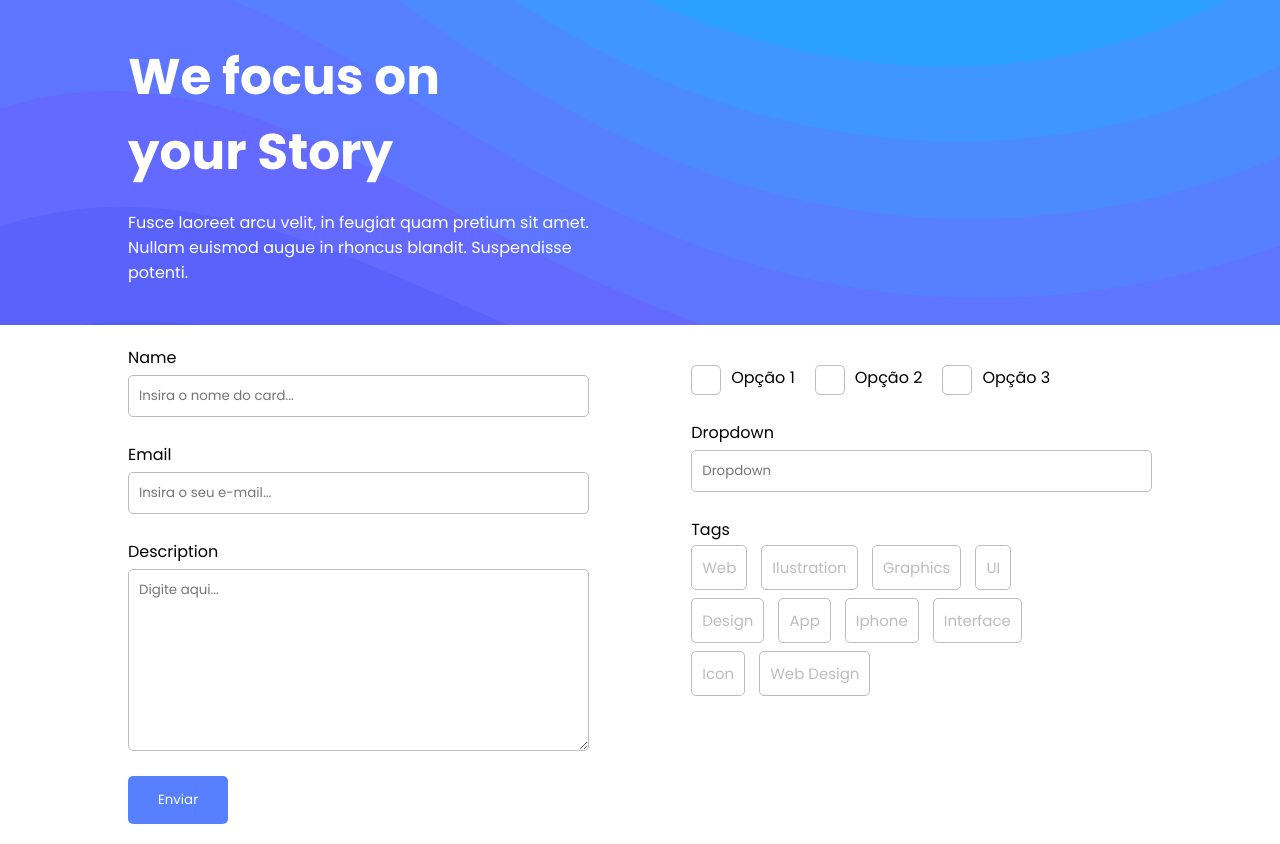
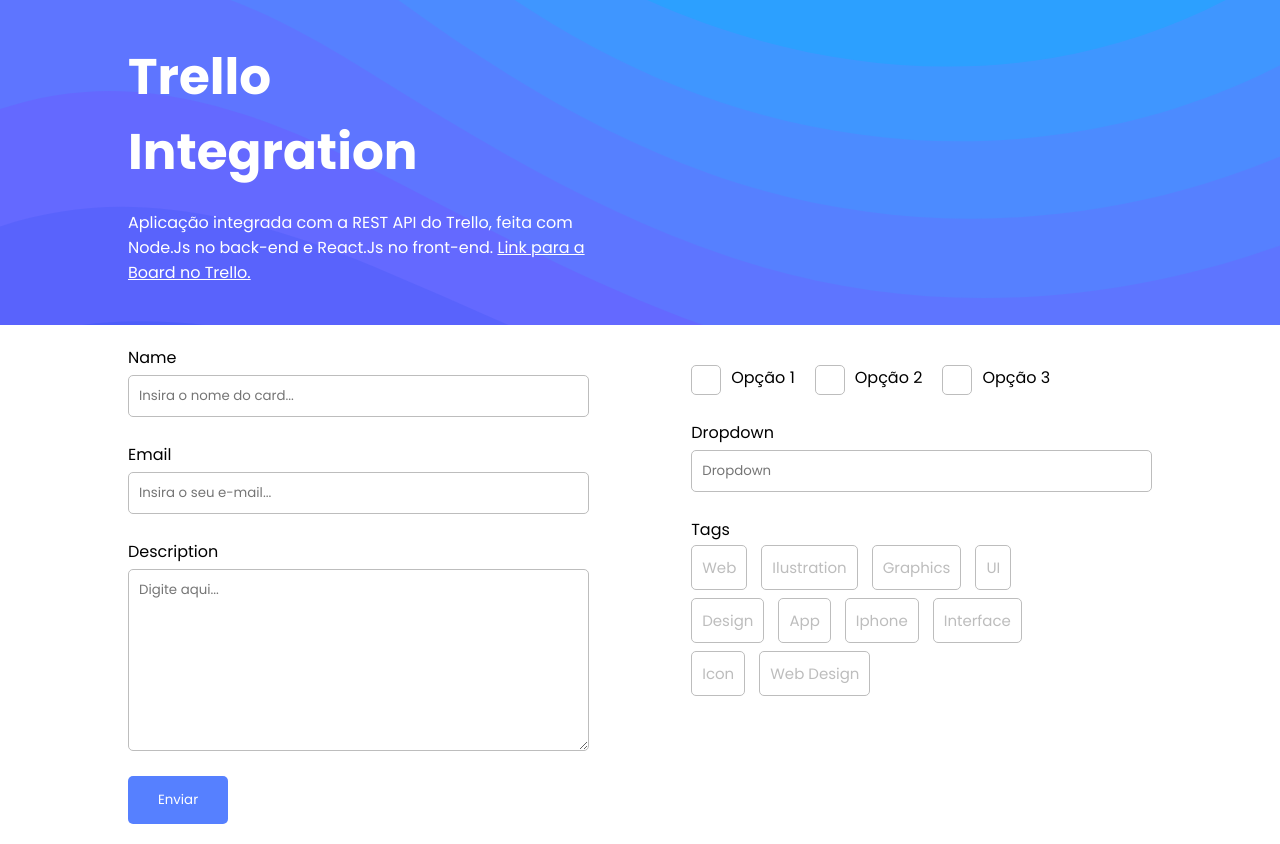
Before and after one commit to tiagolpires/trello-react-node, a React (Create React App) app in the folder client/: page / in a window 1280 px wide. Built offline with nearby package versions, Linux system fonts and the light colour scheme.

Commit message:
Changed header text

```diff
--- a/client/public/index.html
+++ b/client/public/index.html
@@ -9,10 +9,10 @@
       name="description"
       content="Web site created using create-react-app"
     />
-    <link rel="apple-touch-icon" href="%PUBLIC_URL%/logo192.png" />
+    <!-- <link rel="apple-touch-icon" href="%PUBLIC_URL%/logo192.png" /> -->
     <link rel="manifest" href="%PUBLIC_URL%/manifest.json" />
     <link href="https://fonts.googleapis.com/css2?family=Poppins:wght@400;700&display=swap" rel="stylesheet">
-    <title>React App</title>
+    <title>Trello Integration</title>
   </head>
   <body>
     <noscript>You need to enable JavaScript to run this app.</noscript>
--- a/client/src/components/Header/index.js
+++ b/client/src/components/Header/index.js
@@ -4,8 +4,10 @@
     return (
         <header className="main-header">
             <div className="main-header-content">
-                <h1>We focus on <br/>your Story</h1>
-                <p>Fusce laoreet arcu velit, in feugiat quam pretium sit amet. Nullam euismod augue in rhoncus blandit. Suspendisse potenti. </p>
+                <h1>Trello<br/>Integration</h1>
+                <p>
+                    Aplicação integrada com a REST API do Trello, feita com Node.Js no back-end e React.Js no front-end. <a target="blank" href="https://trello.com/b/5b7XlMo4/nodejs-interaction">Link para a Board no Trello.</a>
+                </p>
             </div>
         </header>
     )
--- a/client/src/components/Header/style.css
+++ b/client/src/components/Header/style.css
@@ -22,6 +22,11 @@
     max-width: 500px;
 }
 
+.main-header-content a {
+    text-decoration: underline;
+    color: #ffff;
+}
+
 @media(max-width: 767px) {
     .main-header h1 {
         font-size: 40px;
```
